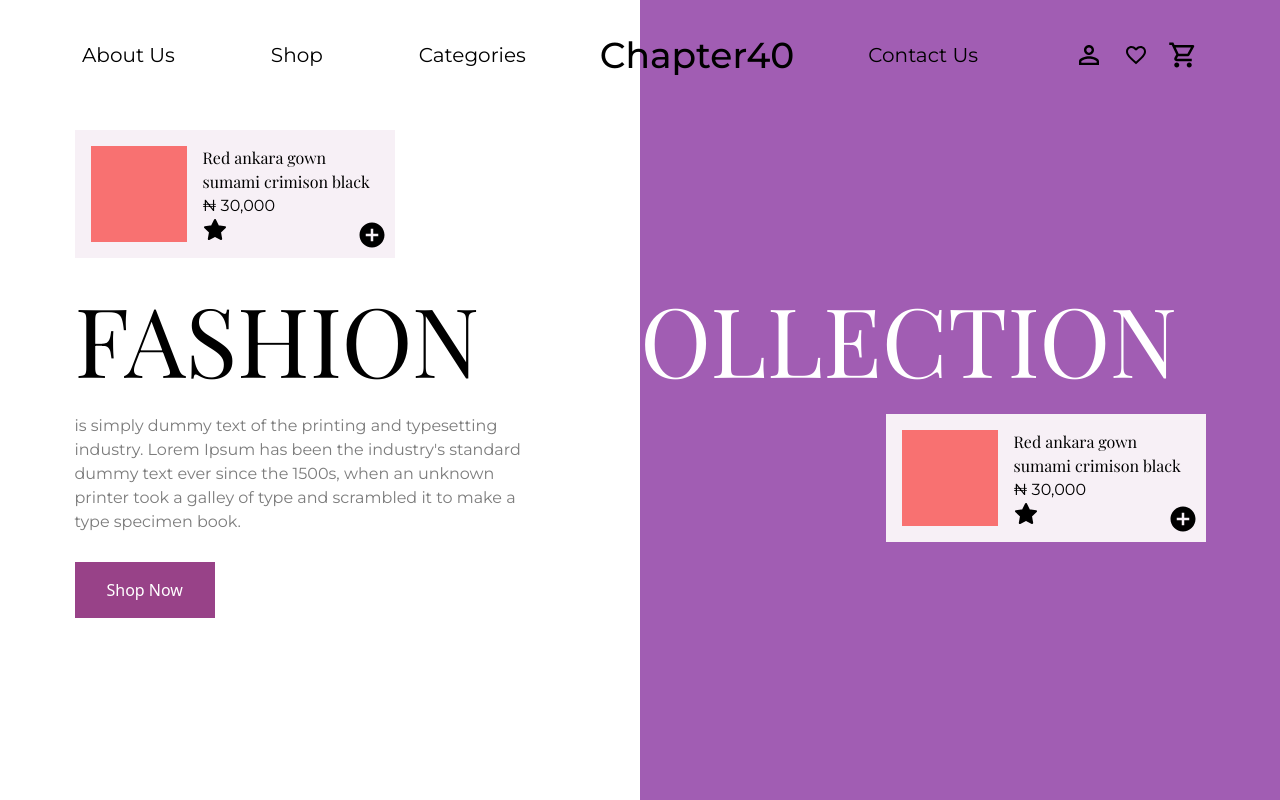
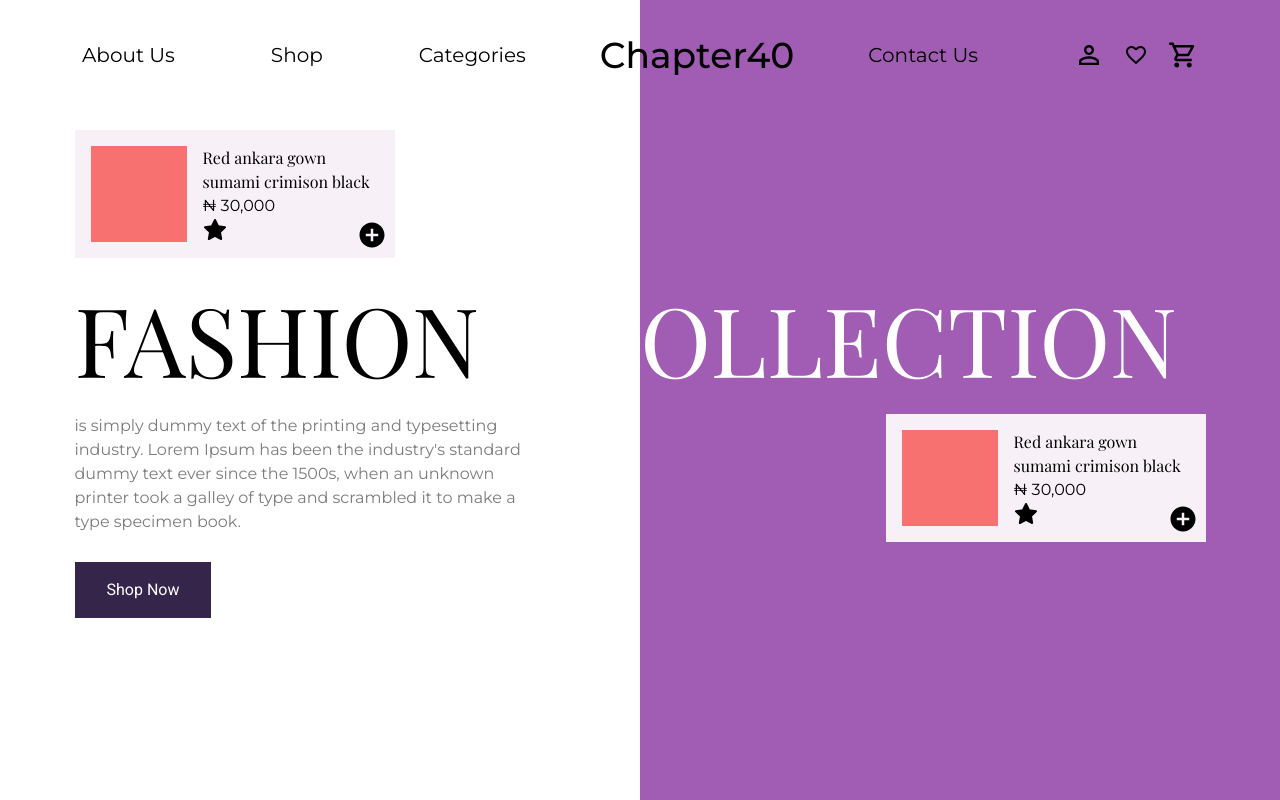
Before and after one commit to Temi-Dire/chapter40-website, a React (Vite) app: page / in a window 1280 px wide. Built offline with nearby package versions, Linux system fonts and the light colour scheme.

Commit message:
updated button component and font

```diff
--- a/src/components/Button.tsx
+++ b/src/components/Button.tsx
@@ -1,11 +1,21 @@
 interface ButtonProps {
-    text: String,
+  text: String;
+  paddingX?: String;
+  bgColor?: String;
+  textColor?: String;
 }
 
-const Button: React.FC<ButtonProps> = ({text}) => {
+const Button: React.FC<ButtonProps> = ({
+  textColor = "text-white",
+  paddingX = "px-8",
+  bgColor = "bg-[#36254B]",
+  text = "",
+}) => {
   return (
-        <button className="px-8 py-4 text-white bg-[#984288]">{text}</button>
-  )
-}
+    <button className={`${paddingX} py-4 ${textColor} ${bgColor} font-roboto`}>
+      {text}
+    </button>
+  );
+};
 
-export default Button
+export default Button;
--- a/src/index.css
+++ b/src/index.css
@@ -1,4 +1,4 @@
-@import url('https://fonts.googleapis.com/css2?family=Montserrat:wght@400;500&family=Playfair+Display&display=swap');
+@import url('https://fonts.googleapis.com/css2?family=Montserrat:wght@400;500&family=Playfair+Display&family=Roboto&display=swap');
 
 @tailwind base;
 @tailwind components;
```
